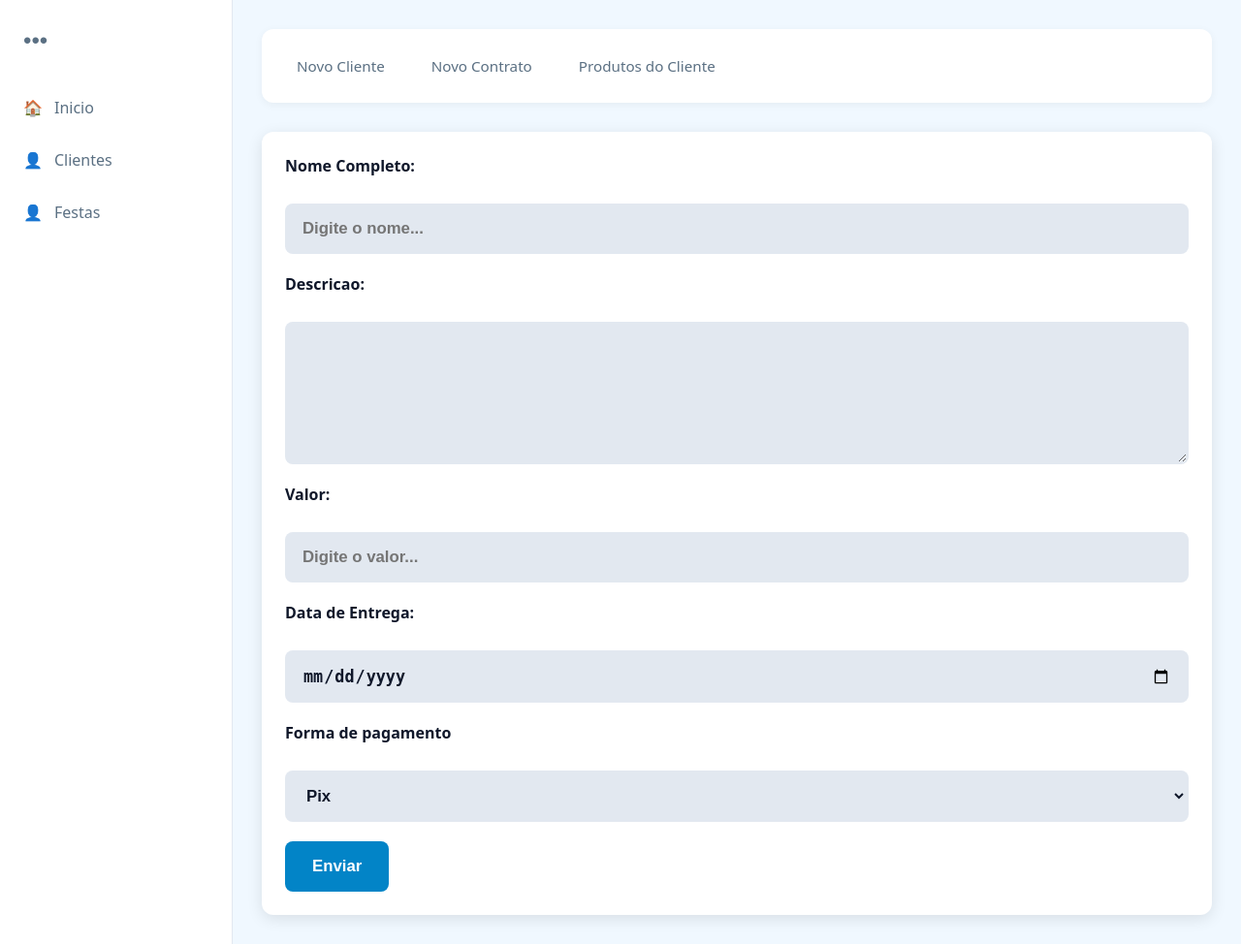
After one commit to RageHTML/PainelVEMFE, a FastAPI app: template app/templates/festas.html in a window 1280 px wide. The commit adds this page. Shown: the whole page at 97% size. Run offline with FastAPI, Linux system fonts and the light colour scheme; the template is opened without the code that fills it, so the values that code supplies are empty.

```diff
--- /dev/null
+++ b/app/templates/festas.html
@@ -0,0 +1,33 @@
+{% extends "global.html" %}
+{% set mostrar_nav_produto = true %}
+
+{% block title %}Novo Produto - PainelVF{% endblock %}
+
+{% block extra_js %}
+    <script src="/static/js/criar_contrato.js" defer></script>
+{% endblock %}
+
+{% block content %}
+    <form method="post" id="form">
+        <label for="nome_completo">Nome Completo:</label>
+        <input type="text" id="nome_completo" name="nome_completo" list="lista_clientes" autocomplete="off" placeholder="Digite o nome...">
+        <datalist id="lista_clientes"></datalist>
+
+        <label for="descricao">Descricao:</label>
+        <textarea id="descricao" name="descricao" rows="5" cols="30"></textarea>
+
+        <label for="valor">Valor:</label>
+        <input type="text" id="valor" name="valor" autocomplete="off" placeholder="Digite o valor...">
+
+        <label for="data_entregue">Data de Entrega:</label>
+        <input type="date" id="data_entregue" name="data_entregue" autocomplete="off" placeholder="Digite o valor...">
+
+        <label for="forma_pagamento">Forma de pagamento</label>
+        <select name="forma_pagamento" id="forma_pagamento">
+            <option value="pix">Pix</option>
+            <option value="dinheiro">Dinheiro</option>
+            <option value="cartao">Cartão</option>
+        </select>
+        <button type="submit">Enviar</button>
+    </form>
+{% endblock %}
--- a/app/templates/global.html
+++ b/app/templates/global.html
@@ -26,6 +26,11 @@
                 <span class="icon">👤</span>
                 <span class="text">Clientes</span>
             </a>
+
+            <a href="/festas" class="nav-link {% if pagina_atual == 'festas' %}active{% endif %}">
+                <span class="icon">👤</span>
+                <span class="text">Festas</span>
+            </a>
         </nav>
     </aside>
 
```
Also changed, not shown: app/templates/clientes.html (renamed from app/templates/festa.html).
